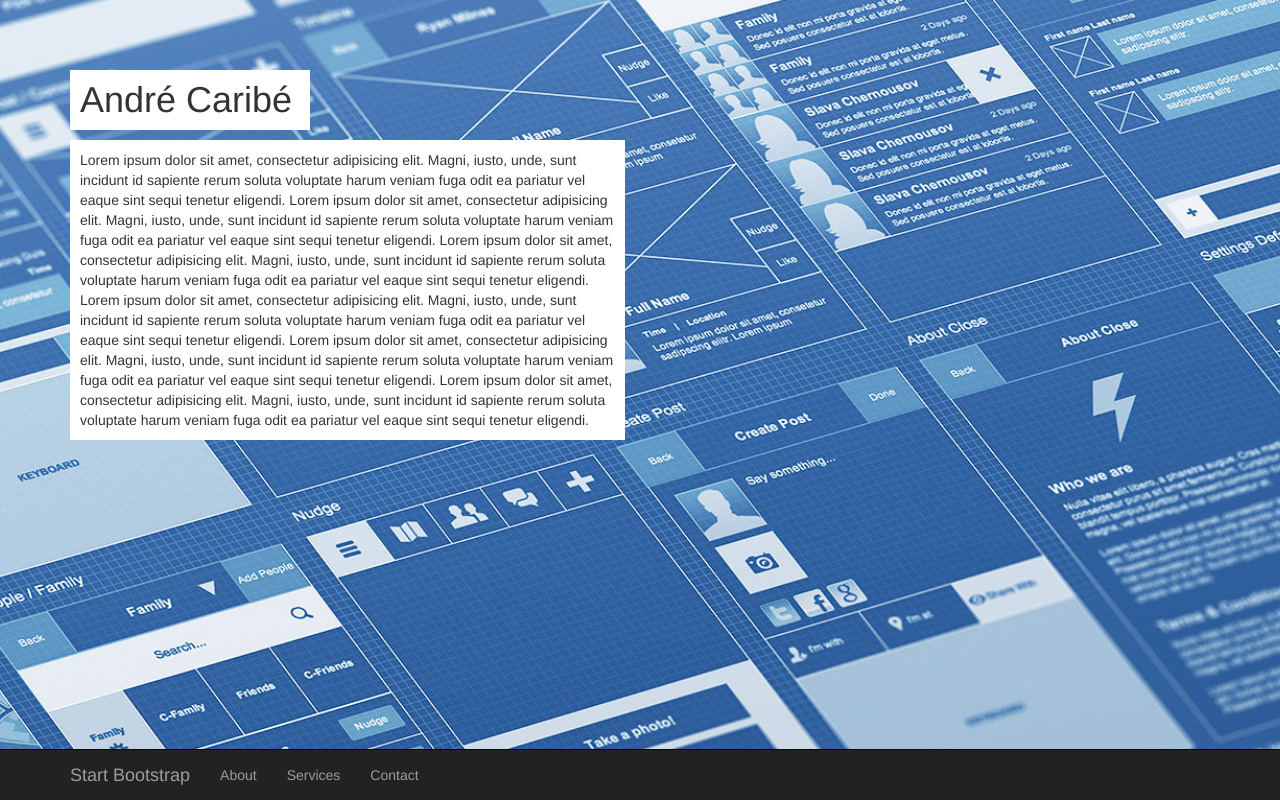
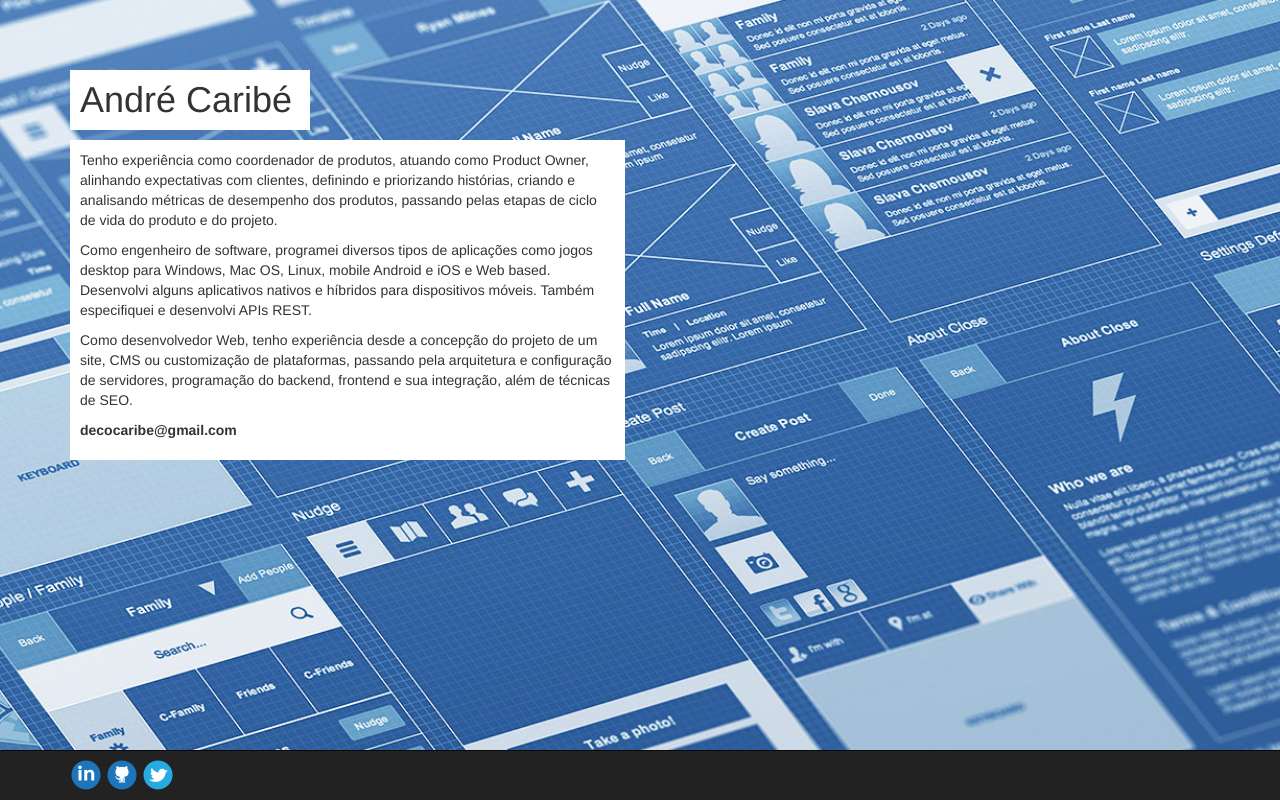
Before and after one commit to andrecaribe/andrecaribe, a plain HTML site: page index.html in a window 1280 px wide. Drawn offline with Linux system fonts and the light colour scheme.

Commit message:
Atualização de conteúdo

```diff
--- a/css/main.css
+++ b/css/main.css
@@ -15,6 +15,12 @@ body {
 	padding:10px;
 }
 
+.description p span {
+	color:#333;
+	font-weight:bold;
+	font-size:14px;
+}
+
 .full {
   background: url(../img/blueprint.jpg) no-repeat center center fixed;
   -webkit-background-size: cover;
@@ -22,3 +28,18 @@ body {
   -o-background-size: cover;
   background-size: cover;
 }
+
+.navbar-nav > li > a {
+	padding-top:0;
+	padding-bottom:0;
+}
+
+.nav > li > a {
+	padding: 10px 5px;
+}
+
+a > img {
+	margin-top:8px;
+	width:32px;
+	height:32px;
+}
--- a/index.html
+++ b/index.html
@@ -25,47 +25,38 @@
 </head>
 
 <body>
-    <!-- Navigation -->
+    <!-- navigation -->
     <nav class="navbar navbar-inverse navbar-fixed-bottom" role="navigation">
         <div class="container">
-            <!-- Brand and toggle get grouped for better mobile display -->
-            <div class="navbar-header">
-                <button type="button" class="navbar-toggle" data-toggle="collapse" data-target="#bs-example-navbar-collapse-1">
-                    <span class="sr-only">Toggle navigation</span>
-                    <span class="icon-bar"></span>
-                    <span class="icon-bar"></span>
-                    <span class="icon-bar"></span>
-                </button>
-                <a class="navbar-brand" href="#">Start Bootstrap</a>
+            <div class="media">
+              <div class="media-left">
+                <a href="https://br.linkedin.com/in/andrecaribe">
+                  <img src="./img/sociocons/linkedin-sociocon.png" />
+                </a>
+                <a href="https://github.com/andrecaribe">
+                  <img src="./img/sociocons/github-sociocon.png" />
+                </a>
+                <a href="https://twitter.com/andrecaribe">
+                  <img src="./img/sociocons/twitter-sociocon.png" />
+                </a>
+              </div>
             </div>
-            <!-- Collect the nav links, forms, and other content for toggling -->
-            <div class="collapse navbar-collapse" id="bs-example-navbar-collapse-1">
-                <ul class="nav navbar-nav">
-                    <li>
-                        <a href="#">About</a>
-                    </li>
-                    <li>
-                        <a href="#">Services</a>
-                    </li>
-                    <li>
-                        <a href="#">Contact</a>
-                    </li>
-                </ul>
-            </div>
-            <!-- /.navbar-collapse -->
         </div>
-        <!-- /.container -->
     </nav>
-
-    <!-- Page Content -->
+    <!-- /.navigation -->
+    <!-- container -->
     <div class="container">
         <div class="row">
             <div class="col-md-6 col-sm-12">
                 <h1 class="title">André Caribé</h1>
-                <p class="description">Lorem ipsum dolor sit amet, consectetur adipisicing elit. Magni, iusto, unde, sunt incidunt id sapiente rerum soluta voluptate harum veniam fuga odit ea pariatur vel eaque sint sequi tenetur eligendi. Lorem ipsum dolor sit amet, consectetur adipisicing elit. Magni, iusto, unde, sunt incidunt id sapiente rerum soluta voluptate harum veniam fuga odit ea pariatur vel eaque sint sequi tenetur eligendi. Lorem ipsum dolor sit amet, consectetur adipisicing elit. Magni, iusto, unde, sunt incidunt id sapiente rerum soluta voluptate harum veniam fuga odit ea pariatur vel eaque sint sequi tenetur eligendi. Lorem ipsum dolor sit amet, consectetur adipisicing elit. Magni, iusto, unde, sunt incidunt id sapiente rerum soluta voluptate harum veniam fuga odit ea pariatur vel eaque sint sequi tenetur eligendi. Lorem ipsum dolor sit amet, consectetur adipisicing elit. Magni, iusto, unde, sunt incidunt id sapiente rerum soluta voluptate harum veniam fuga odit ea pariatur vel eaque sint sequi tenetur eligendi. Lorem ipsum dolor sit amet, consectetur adipisicing elit. Magni, iusto, unde, sunt incidunt id sapiente rerum soluta voluptate harum veniam fuga odit ea pariatur vel eaque sint sequi tenetur eligendi.</p>
+                <div class="description">
+                  <p>Tenho experiência como coordenador de produtos, atuando como Product Owner, alinhando expectativas com clientes, definindo e priorizando histórias, criando e analisando métricas de desempenho dos produtos, passando pelas etapas de ciclo de vida do produto e do projeto.</p>
+                  <p>Como engenheiro de software, programei diversos tipos de aplicações como jogos desktop para Windows, Mac OS, Linux, mobile Android e iOS e Web based. Desenvolvi alguns aplicativos nativos e híbridos para dispositivos móveis. Também especifiquei e desenvolvi APIs REST.</p>
+                  <p>Como desenvolvedor Web, tenho experiência desde a concepção do projeto de um site, CMS ou customização de plataformas, passando pela arquitetura e configuração de servidores, programação do backend, frontend e sua integração, além de técnicas de SEO.</p>
+                  <p><span>decocaribe@gmail.com</span></p>
+                </div>
             </div>
         </div>
-        <!-- /.row -->
     </div>
     <!-- /.container -->
 
```
